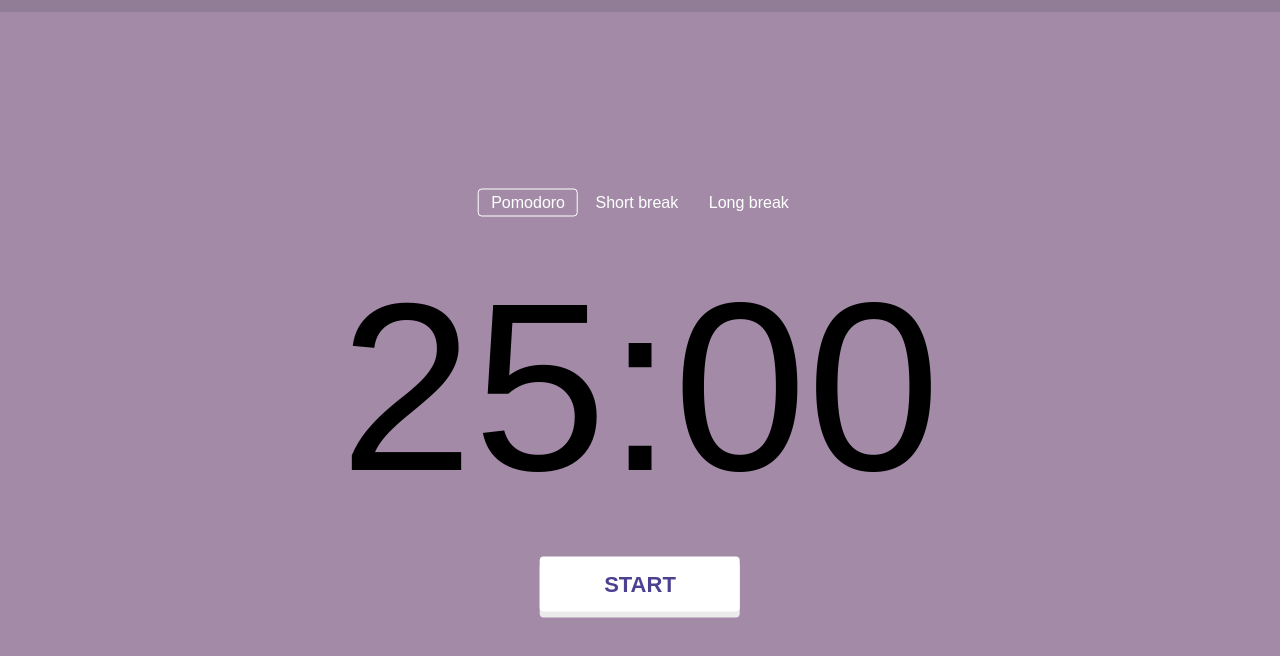
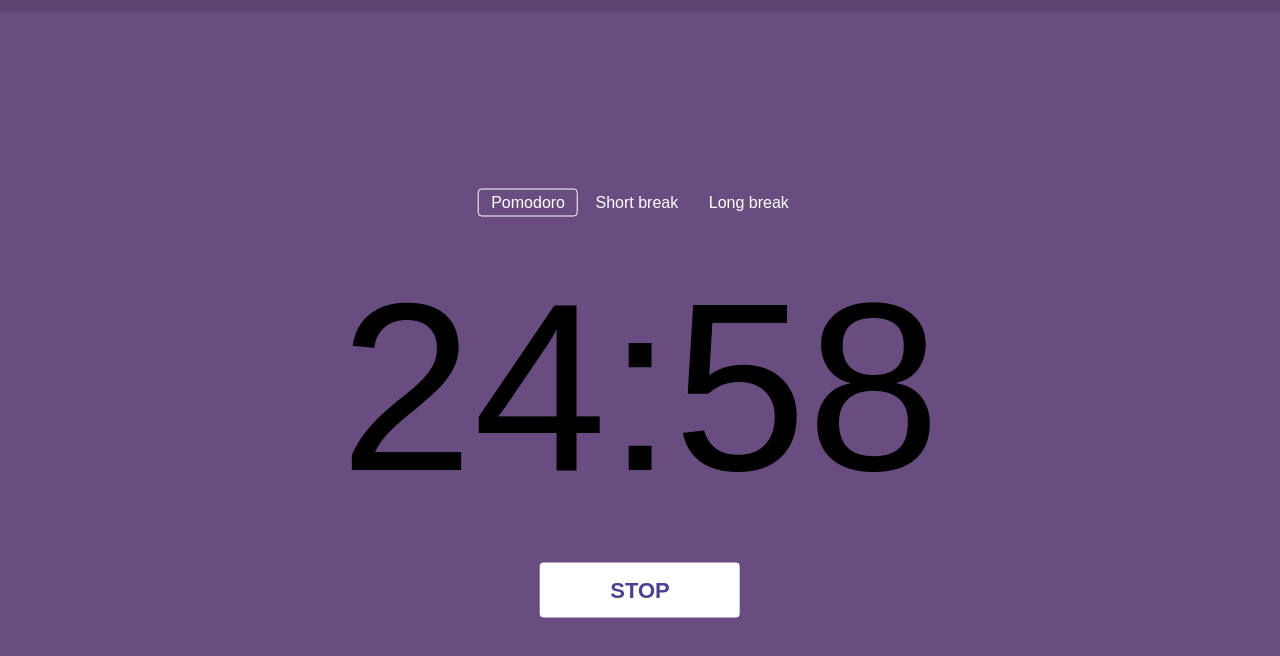
Before and after one commit to SolTuripe/pomodoro-app, a website: page index.html in a window 1280 px wide. Both pictures are taken after a click on the button "START". Drawn offline with Linux system fonts and the light colour scheme.

Commit message:
all functions

```diff
--- a/main.js
+++ b/main.js
@@ -0,0 +1,104 @@
+const timer = {
+  pomodoro: 25,
+  shortBreak: 5,
+  longBreak: 15,
+  LongBreakInterval: 4,
+};
+
+let interval;
+
+const mainButton = document.getElementById("js-btn");
+mainButton.addEventListener("click", () => {
+  const { action } = mainButton.dataset;
+  if (action === "start") {
+    startTimer();
+  } else {
+    stopTimer();
+  }
+});
+
+const modeButtons = document.querySelector("#js-mode-buttons");
+modeButtons.addEventListener("click", handleMode);
+
+function handleMode(event) {
+  const { mode } = event.target.dataset;
+
+  if (!mode) return;
+
+  switchMode(mode);
+  stopTimer();
+}
+
+function switchMode(mode) {
+  timer.mode = mode;
+  timer.remainingTime = {
+    total: timer[mode] * 60,
+    minutes: timer[mode],
+    seconds: 0,
+  };
+
+  document
+    .querySelectorAll("button[data-mode]")
+    .forEach((e) => e.classList.remove("active"));
+  document.querySelector(`[data-mode="${mode}"]`).classList.add("active");
+  document.body.style.backgroundColor = `var(--${mode})`;
+
+  updateClock();
+}
+
+function getRemainingTime(endTime) {
+  const currentTime = Date.parse(new Date());
+  const difference = endTime - currentTime;
+
+  const total = Number.parseInt(difference / 1000, 10);
+  const minutes = Number.parseInt((total / 60) % 60, 10);
+  const seconds = Number.parseInt(total % 60, 10);
+
+  return {
+    total,
+    minutes,
+    seconds,
+  };
+}
+
+function startTimer() {
+  let { total } = timer.remainingTime;
+  const endTime = Date.parse(new Date()) + total * 1000;
+
+  mainButton.dataset.action = "stop";
+  mainButton.textContent = "stop";
+  mainButton.classList.add("active");
+
+  interval = setInterval(function () {
+    timer.remainingTime = getRemainingTime(endTime);
+    updateClock();
+
+    total = timer.remainingTime.total;
+    if (total <= 0) {
+      clearInterval(interval);
+    }
+  }, 1000);
+}
+
+function stopTimer() {
+  clearInterval(interval);
+
+  mainButton.dataset.action = "start";
+  mainButton.textContent = "start";
+  mainButton.classList.remove("active");
+}
+
+function updateClock() {
+  const { remainingTime } = timer;
+  const minutes = `${remainingTime.minutes}`.padStart(2, "0");
+  const seconds = `${remainingTime.seconds}`.padStart(2, "0");
+
+  const min = document.getElementById("js-minutes");
+  const sec = document.getElementById("js-seconds");
+  min.textContent = minutes;
+  sec.textContent = seconds;
+}
+
+document.addEventListener("DOMContentLoaded", () => {
+  switchMode("pomodoro");
+});
--- a/styles.css
+++ b/styles.css
@@ -22,9 +22,9 @@ html {
 }
 
 :root {
-  --pomodoro: hsl(223, 25%, 40%);
-  --shortBreak: hsl(48, 23%, 40%);
-  --longBreak: hsl(105, 16%, 40%);
+  --pomodoro: hsl(273, 25%, 40%);
+  --shortBreak: hsl(218, 23%, 34%);
+  --longBreak: hsl(315, 20%, 32%);
 }
 
 body {
```
